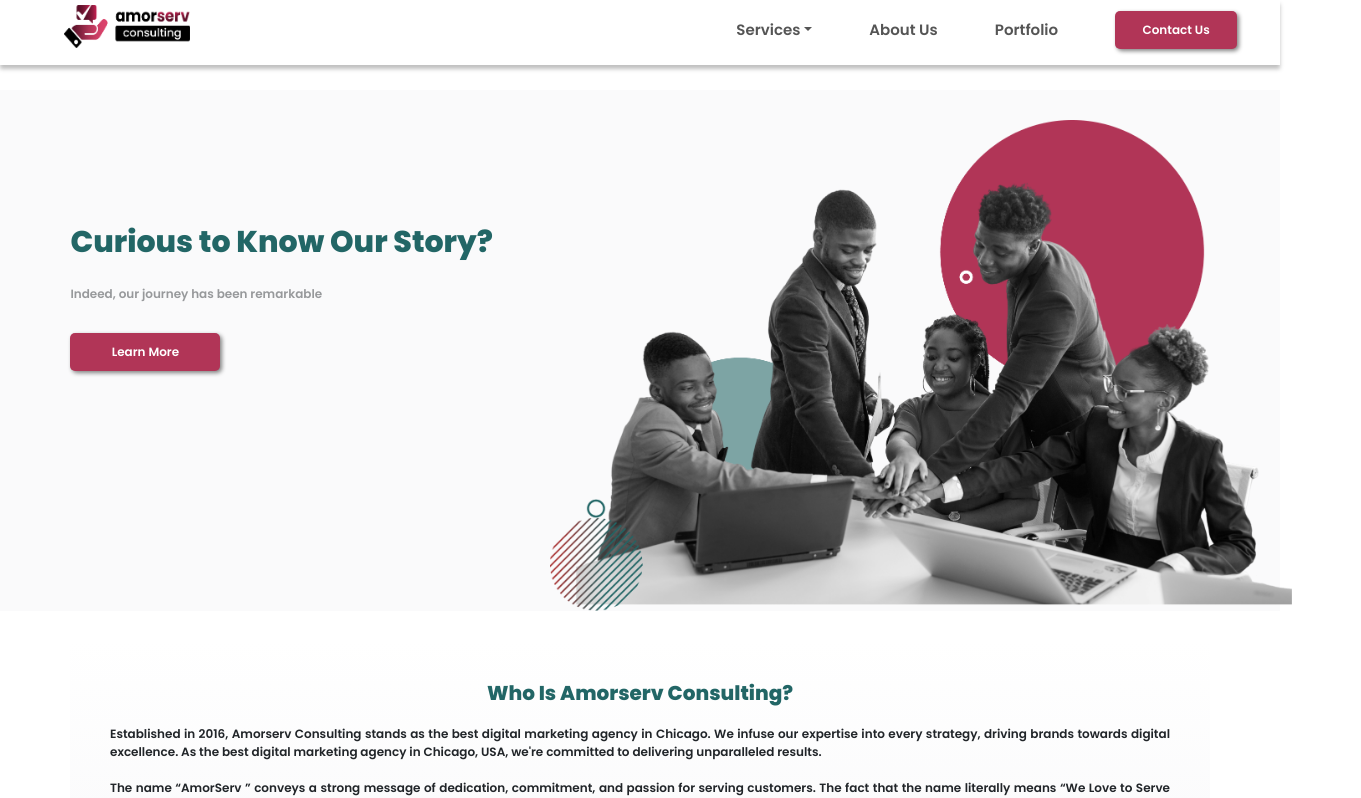
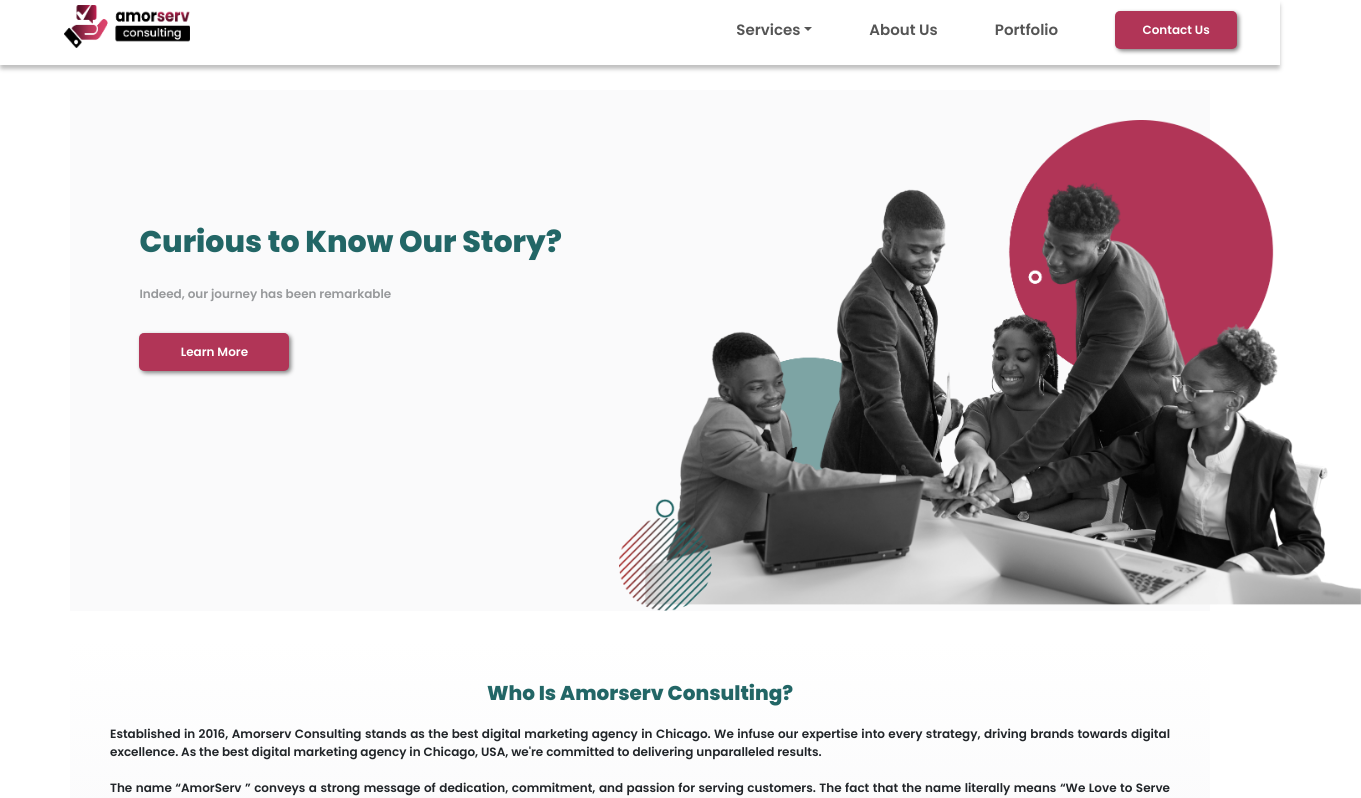
Before and after one commit to amorserv-llc/website-frontend, a React (Vite) app: page /about-us in a window 1280 px wide. Shown: the top 798 px of the page, 1361 px wide, since content can reach past the window. Built offline with nearby package versions, Linux system fonts and the light colour scheme.

Commit message:
messaging

```diff
--- a/src/App.jsx
+++ b/src/App.jsx
@@ -14,7 +14,7 @@ import Smm from "./components/services/Smm";
 import Em from "./components/services/Em";
 import Sem from "./components/services/Sem";
 import Branding from "./components/services/Branding";
-import fav from "./Assets/fav.png";
+import favicon from "./Assets/favicon.png";
 
 import { Helmet } from "react-helmet";
 import ScrollToTop from "./components/layout/ScrollToTop";
@@ -23,7 +23,8 @@ function App() {
   return (
     <>
       <Helmet>
-        <link rel='shortcut icon' href={fav} type='image/x-icon' />
+
+        <link rel='shortcut icon' href={favicon} type='image/x-icon' />
       </Helmet>
 
 
--- a/src/components/About.jsx
+++ b/src/components/About.jsx
@@ -37,7 +37,7 @@ export default function About() {
         <Navbar />
       </div>
 
-      <header className='header-bg'>
+      <header className='header-bg container'>
         <div className='header'>
           <div className='content'>
             <h1>Curious to Know Our Story?</h1>
@@ -49,7 +49,7 @@ export default function About() {
             </Link>
           </div>
           <div className='image'>
-            <img src={about} className='img-fluid' alt='header-image' />
+            <img src={about} className='img-fluid' alt='header-image'/>
           </div>
         </div>
       </header>
```
Also changed, not shown: src/Assets/aboutreplace.png (added).
